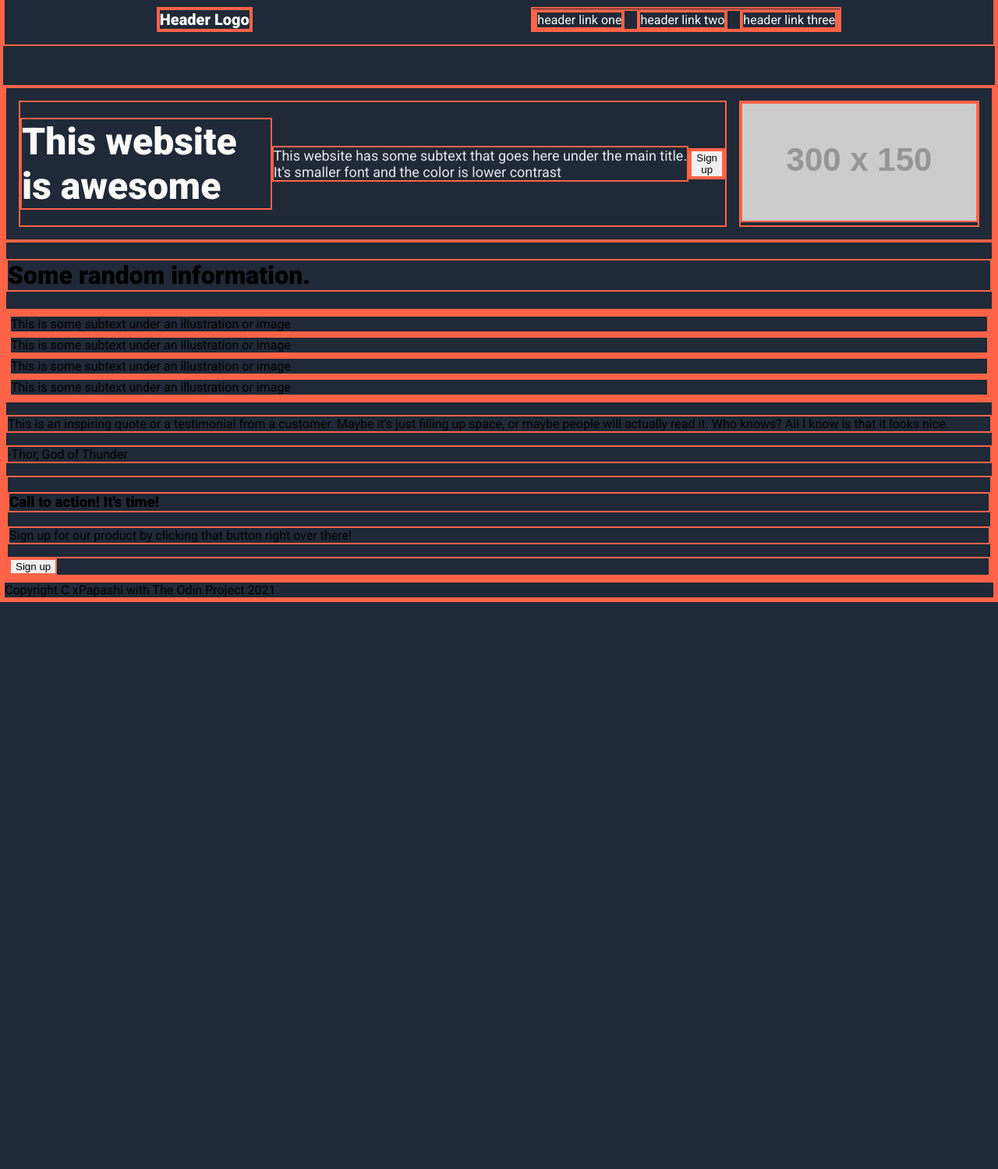
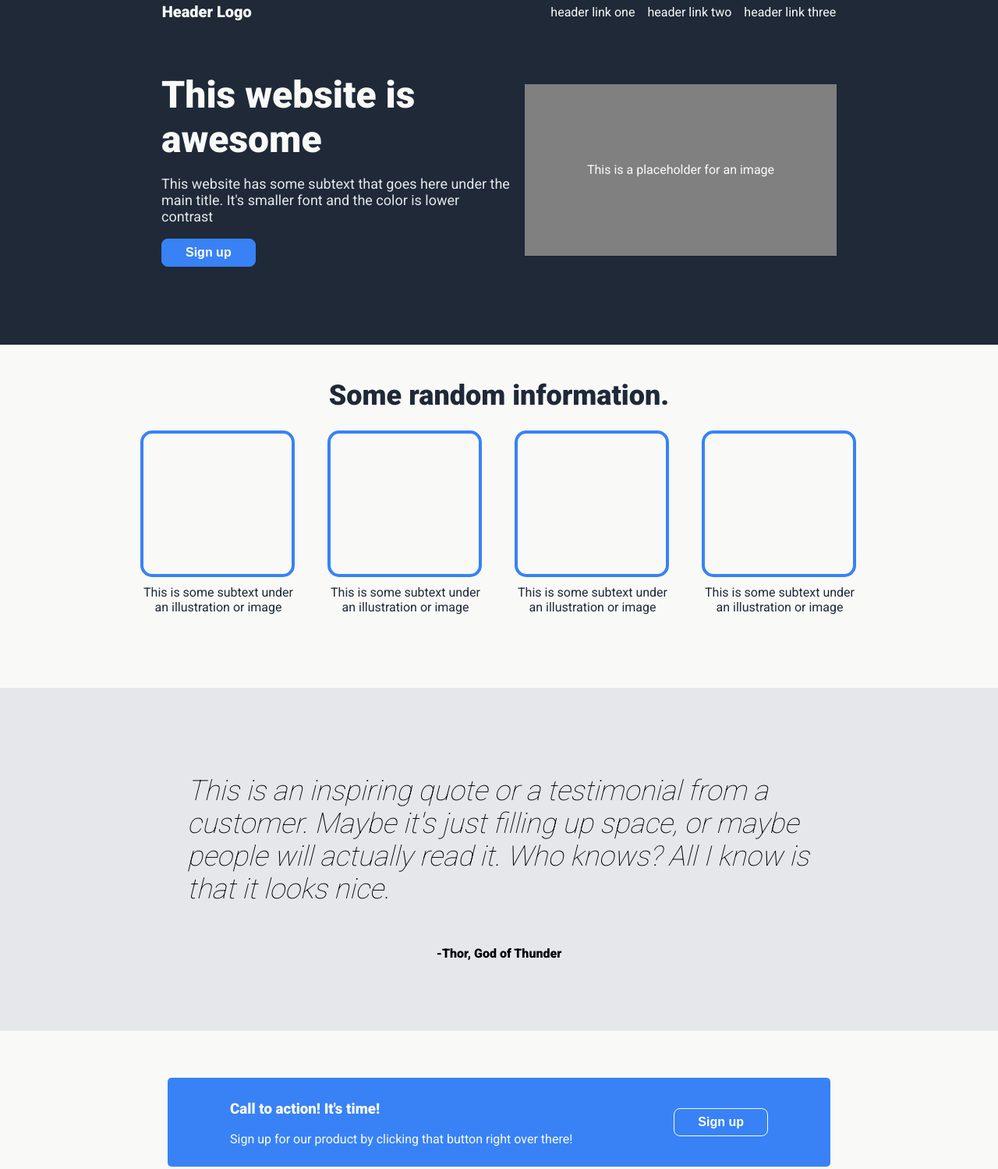
Before and after one commit to xPapashi/Landing-Page, a plain HTML site: page index.html in a window 1280 px wide. Shown: the part 13-1512 px from the top of the page at 78% size. Before the commit the page ends 800 px from the top, so only its background shows below. Drawn offline with Linux system fonts and the light colour scheme; placeholder pictures from the web are drawn by us.

Commit message:
Add styling for elements in html I have included various styling techniques by making a use of the flex commands to style my landing page.

```diff
--- a/index.html
+++ b/index.html
@@ -29,15 +29,10 @@
             This website has some subtext that goes here under the main title.
             It's smaller font and the color is lower contrast
           </p>
-          <div class="buttons">
-            <button>Sign up</button>
+          <button class="signUp">Sign up</button>
         </div>
+        <div class="placeholder">This is a placeholder for an image</div>
       </div>
-        <a href="https://placeholder.com"
-          ><img
-            src="https://via.placeholder.com/300x150?text=This+is+a+placeholder+for+an+image."
-            alt="This is a placeholder for an image."
-        /></a>
     </div>
     <div class="container-mid">
       <h1>Some random information.</h1>
@@ -47,14 +42,20 @@
           <div class="text">
             This is some subtext under an illustration or image
           </div>
+        </div>
+        <div class="card">
           <div class="box"></div>
           <div class="text">
             This is some subtext under an illustration or image
           </div>
+        </div>
+        <div class="card">
           <div class="box"></div>
           <div class="text">
             This is some subtext under an illustration or image
           </div>
+        </div>
+        <div class="card">
           <div class="box"></div>
           <div class="text">
             This is some subtext under an illustration or image
@@ -62,22 +63,23 @@
         </div>
       </div>
     </div>
+    <div class="container-quote">
+      <p class="quote">
+        This is an inspiring quote or a testimonial from a customer. Maybe it's
+        just filling up space, or maybe people will actually read it. Who knows?
+        All I know is that it looks nice.
+      </p>
+      <p class="author">-Thor, God of Thunder</p>
+    </div>
     <div class="container-bot">
-        <p class="quote">
-          This is an inspiring quote or a testimonial from a customer. Maybe
-          it's just filling up space, or maybe people will actually read it. Who
-          knows? All I know is that it looks nice.
-        </p>
-        <p class="Author">-Thor, God of Thunder</p>
       <div class="blue-box">
+        <div class="boxText">
           <h3>Call to action! It's time!</h3>
           <p>
             Sign up for our product by clicking that button right over there!
           </p>
-          <div class="lButton">
-            <button>Sign up</button>
         </div>
-        </div>
+          <button class="signUpV2">Sign up</button>
       </div>
     </div>
     <div class="footer">Copyright C xPapashi with The Odin Project 2021</div>
--- a/style.css
+++ b/style.css
@@ -1,9 +1,15 @@
-@import url('https://fonts.googleapis.com/css2?family=Roboto:wght@100;400;900&display=swap');
+@import url("https://fonts.googleapis.com/css2?family=Roboto:wght@100;400;900&display=swap");
 
 body {
   margin: 0;
+  height: 100vh;
   font-family: "Roboto", sans-serif;
-    background-color: #1F2937;
+  background-color: #1f2937;
+}
+
+.main {
+  display: flex;
+  flex-direction: column;
 }
 
 /* Header Logo */
@@ -12,7 +18,7 @@ body {
   display: flex;
   justify-content: space-around;
   padding: 16px;
-    color: #F9FaF8;
+  color: #f9faf8;
   margin-bottom: 50px;
 }
 
@@ -31,10 +37,11 @@ ul {
 
 a {
   text-decoration: none;
-    color: #F9FaF8;
+  color: #f9faf8;
 }
 
-.left, .right {
+.left,
+.right {
   display: flex;
   align-items: center;
   gap: 16px;
@@ -42,33 +49,158 @@ a {
 
 /* Header Top */
 
-* {
-    border: 2px solid tomato;
-}
-
 .container-top {
+  flex: 1;
   display: flex;
+  justify-content: center;
+  align-items: center;
   gap: 16px;
-    padding: 16px;
-}
-
-.container-top a {
-    flex-shrink: 0;
+  margin-bottom: 100px;
 }
 
 .info {
   display: flex;
-    justify-content: space-between;
-    align-items: center;
+  flex-direction: column;
+  align-items: flex-start;
+  width: 450px;
 }
 
 .textTop {
   font-size: 48px;
   font-weight: 900;
-    color: #F9faf8;
+  color: #f9faf8;
 }
 
 .info p {
   font-size: 18px;
-    color: #E5E7EB;
+  color: #e5e7eb;
 }
+
+button {
+  padding: 8px 30px;
+  border-radius: 8px;
+}
+
+button.signUp {
+  background-color: #3882f6;
+  color: white;
+  border: 1px solid #3882f6;
+  font-weight: bold;
+  font-size: 16px;
+}
+
+.placeholder {
+  display: flex;
+  flex-shrink: 0;
+  background-color: gray;
+  color: #f9faf8;
+  justify-content: center;
+  align-items: center;
+  width: 400px;
+  height: 220px;
+}
+
+/* Container MID Section */
+
+.container-mid {
+  background-color: #f9faf8;
+  padding: 20px;
+  height: 400px;
+  text-align: center;
+}
+
+.container-mid h1 {
+  font-size: 36px;
+  font-weight: 900;
+  color: #1f2937;
+}
+
+.container-cards {
+  display: flex;
+  justify-content: center;
+  gap: 40px;
+}
+
+.card {
+  max-width: 200px;
+}
+
+.box {
+  border-radius: 15px;
+  border: 4px solid #3882f6;
+  padding: 20px;
+  width: 150px;
+  height: 140px;
+  margin-bottom: 10px;
+}
+
+.text {
+  color: #1f2937;
+}
+
+/* Quote Section */
+
+.container-quote {
+  height: 400px;
+  display: flex;
+  flex-direction: column;
+  justify-content: center;
+  align-items: center;
+  background-color: #e5e7eb;
+  padding: 20px;
+}
+
+.quote {
+  font-size: 36px;
+  font-weight: 300;
+  font-style: italic;
+  max-width: 800px;
+}
+
+.author {
+  font-weight: 600;
+}
+
+/* Bottom Sign up Section */
+
+.container-bot {
+  display: flex;
+  justify-content: center;
+  text-align: center;
+  background-color: #f9faf8;
+  padding: 60px 0px;
+}
+
+.blue-box {
+  display: flex;
+  justify-content: space-between;
+  align-items: center;
+  text-align: left;
+  padding: 10px 80px;
+  border-radius: 5px;
+  background-color: #3882f6;
+  gap: 30px;
+  color: #f9faf8;
+}
+
+.blue-box h1, .blue-box p {
+    margin-right: 100px;
+}
+
+button.signUpV2 {
+  background-color: #3882f6;
+  color: white;
+  border: 1px solid #f9faf8;
+  font-weight: bold;
+  font-size: 16px;
+}
+
+/* FOOTER Section */
+
+.footer {
+  display: flex;
+  align-items: center;
+  justify-content: center;
+  padding: 20px;
+  color: #f9faf8;
+}
```
Lines whose indentation alone changed are shown as unchanged.
